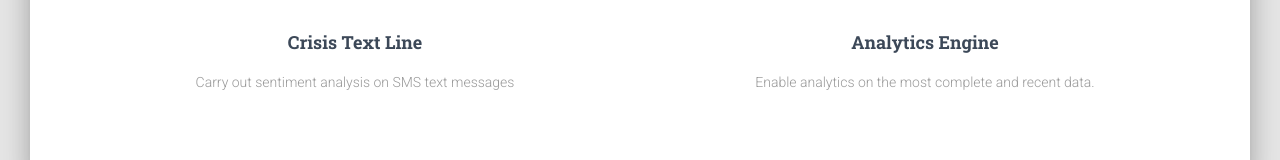
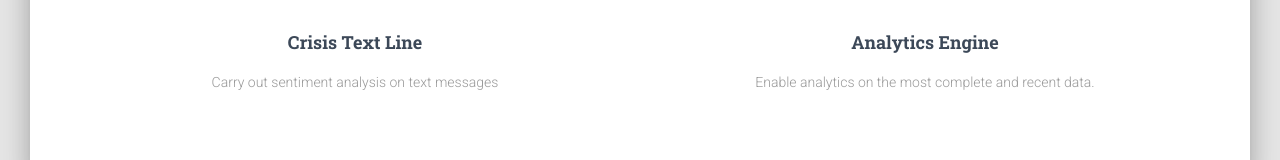
Before and after one commit to anabridge/anabridge-frontend, a React (Create React App) app in the folder bridge/: page / in a window 1280 px wide. Shown: the part 957-1117 px from the top of the page. Built offline with nearby package versions, Linux system fonts and the light colour scheme.

Commit message:
updating the product description for Crisis Text Line

```diff
--- a/bridge/src/views/components/LandingPage/Sections/ProductSection.js
+++ b/bridge/src/views/components/LandingPage/Sections/ProductSection.js
@@ -34,7 +34,7 @@
           <GridItem xs={12} sm={12} md={6}>
             <InfoArea
               title="Crisis Text Line"
-              description="Carry out sentiment analysis on SMS text messages"
+              description="Carry out sentiment analysis on text messages"
               icon={Chat}
               iconColor="info"
               vertical
```
